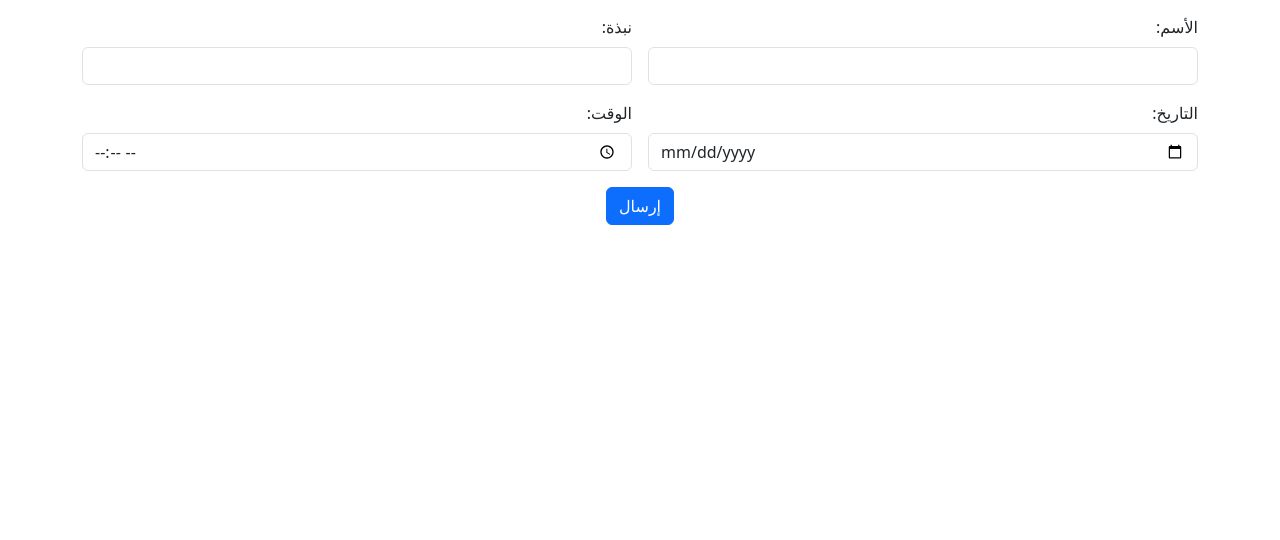
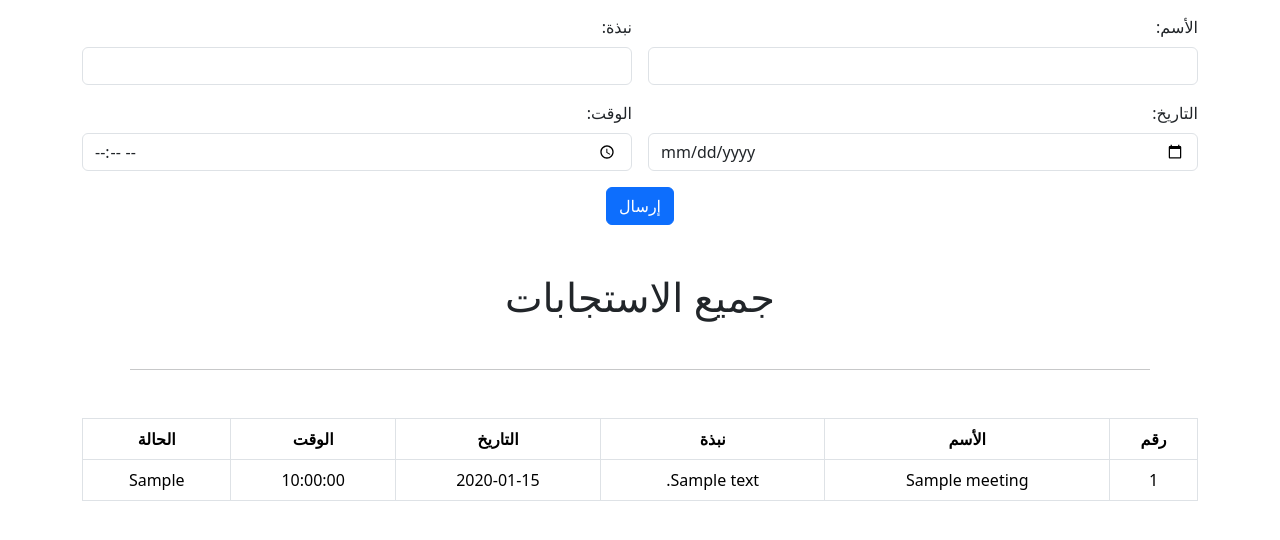
Before and after one commit to baher-talal/schedule, a PHP site: page / in a window 1280 px wide. Shown: the part 178-718 px from the top of the page. Run offline with PHP 8.4, Linux system fonts and the light colour scheme; tables that the repository leaves empty hold one stand-in row (values such as "Sample post").

Commit message:
add response answred

```diff
--- /dev/null
+++ b/fetch_form_responses.php
@@ -0,0 +1,16 @@
+<?php
+$host = 'localhost';
+$dbname = 'MeetingDB';
+$username = 'root';
+$password = '';
+
+$conn = new PDO("mysql:host=$host;dbname=$dbname", $username, $password);
+$conn->setAttribute(PDO::ATTR_ERRMODE, PDO::ERRMODE_EXCEPTION);
+
+$stmt = $conn->query("SELECT meetings.*, responses.response AS responseStatus
+                     FROM meetings
+                     LEFT JOIN responses ON meetings.id = responses.meeting_id");
+$responses = $stmt->fetchAll(PDO::FETCH_ASSOC);
+
+echo json_encode($responses);
+?>
--- a/index.php
+++ b/index.php
@@ -35,6 +35,7 @@
       .then(data => {
         alert('تم إرسال الدعوة بنجاح')
         // window.location.href = "response.php";
+        location.reload();
       })
       .catch(error => console.error('Error:', error));
   }
@@ -68,8 +69,42 @@
     </form>
   </div>
 
+  <div class="container mt-5">
+    <h1 class="text-center">جميع الاستجابات</h1>
+    <hr class="m-5">
+    <table id="responseTable" class="text-center table table-bordered table-hover">
+      <thead>
+        <tr>
+          <th>رقم</th>
+          <th>الأسم</th>
+          <th>نبذة</th>
+          <th>التاريخ</th>
+          <th>الوقت</th>
+          <th>الحالة</th>
+        </tr>
+      </thead>
+      <tbody>
+      </tbody>
+    </table>
+  </div>
+
   <!-- Bootstrap JS -->
   <script src="https://cdn.jsdelivr.net/npm/bootstrap@5.3.0-alpha1/dist/js/bootstrap.bundle.min.js"></script>
+  <script>
+    fetch('fetch_form_responses.php')
+      .then(response => response.json())
+      .then(data => {
+        const tableBody = document.querySelector('#responseTable tbody');
+        data.forEach(response => {
+          const row = tableBody.insertRow();
+          Object.entries(response).forEach(([key, value]) => {
+            const cell = row.insertCell();
+            cell.textContent = key === 'responseStatus' ? value : value;
+          });
+        });
+      })
+      .catch(error => console.error('Error:', error));
+  </script>
 </body>
 
 </html>
--- a/myData.sql
+++ b/myData.sql
@@ -7,7 +7,9 @@ CREATE TABLE Meetings (
     title VARCHAR(255),
     note TEXT,
     date DATE,
-    time TIME
+    time TIME,
+    responseStatus VARCHAR(255)
+
 );
 
 CREATE TABLE Responses (
```
